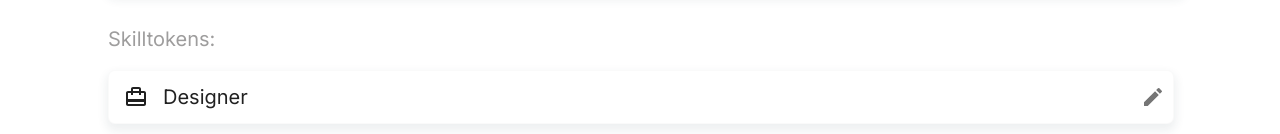
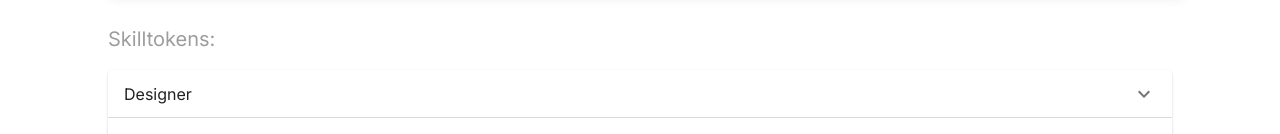
Before and after one commit to NorthShine/client, a React (Create React App) app: page /#/profile in a window 1280 px wide. Shown: the part 662-796 px from the top of the page. Built offline with nearby package versions, Linux system fonts and the light colour scheme; the HTML template or start-up script is replaced by a standard one; a web font is replaced by a local one.

Commit message:
Updated profile

```diff
--- a/src/components/Profile/Profile.js
+++ b/src/components/Profile/Profile.js
@@ -1,10 +1,18 @@
-import { Container, Typography, Card, Stack, Tooltip, IconButton } from '@mui/material';
-import { Edit, CardTravel } from '@mui/icons-material';
+import {
+  Container,
+  Typography,
+  Card,
+  Stack,
+  Tooltip,
+  IconButton,
+  Accordion,
+  AccordionSummary,
+  AccordionDetails
+} from '@mui/material';
+import { Edit, CardTravel, ExpandMore } from '@mui/icons-material';
 import styles from './Profile.module.css';
 import { useSelector } from 'react-redux';
 import { useNavigate } from 'react-router-dom';
-
-import { Navigate } from 'react-router-dom';
 
 export const Profile = () => {
   const user = useSelector(state => state.user.user);
@@ -19,34 +27,58 @@ export const Profile = () => {
       </Container>
       <Container className={styles.image_wrapper}>
         <Container className={styles.aboutme__wrapper}>
-      <Typography className={styles.skill__token} variant="h6">О себе
+          <Typography className={styles.skill__token} variant="h6">
+            О себе
           </Typography>
-      <Card className={styles.aboutme__card} variant="outlined"> <Tooltip title="Редактировать">
+          <Card className={styles.aboutme__card} variant="outlined">
+            <Tooltip title="Редактировать">
               <IconButton className={styles.aboutme__editior} onClick={() => {}}>
                 <Edit />
               </IconButton>
-                </Tooltip></Card>
+            </Tooltip>
+          </Card>
         </Container>
         <Container className={styles.card__wrapper}>
           <Typography className={styles.skill__token} variant="h6">
             Skilltokens:
           </Typography>
-          {user.skillTokens.map(token => (
-            <Card className={styles.selected__card} key={token.id} variant="outlined">
-
-              <Stack className={styles.selected__icon} direction="row" spacing={5}>
-                <CardTravel />
-                <Typography className={styles.selected__speciality} variant="h6">
-                  {token.name}
+          {user.skillTokens.map(token => {
+            console.log(token.competences);
+            return (
+              <Accordion>
+                <AccordionSummary
+                  expandIcon={<ExpandMore />}
+                  aria-controls="panel1a-content"
+                  id={token.id}>
+                  <Typography>{token.name}</Typography>
+                </AccordionSummary>
+                <AccordionDetails>
+                  <Stack direction="column">
+                    {token.competences.map(item => {
+                      return (
+                        <Typography variant="p" key={item.id}>
+                          {`HTML (${item.level.name})`}
                         </Typography>
-                <Tooltip title="Редактировать">
-                <IconButton onClick={() => navigate(`/token/${token.id}`)}>
-                    <Edit />
-                  </IconButton>
-                </Tooltip>
+                      );
+                    })}
                   </Stack>
-            </Card>
-          ))}
+                </AccordionDetails>
+              </Accordion>
+            );
+            // <Card className={styles.selected__card} key={token.id} variant="outlined">
+            //   <Stack className={styles.selected__icon} direction="row" spacing={5}>
+            //     <CardTravel />
+            //     <Typography className={styles.selected__speciality} variant="h6">
+            //       {token.name}
+            //     </Typography>
+            //     <Tooltip title="Редактировать">
+            //       <IconButton onClick={() => navigate(`/token/${token.id}`)}>
+            //         <Edit />
+            //       </IconButton>
+            //     </Tooltip>
+            //   </Stack>
+            // </Card>
+          })}
         </Container>
       </Container>
     </Container>
--- a/src/components/SkillToken/SkillToken.js
+++ b/src/components/SkillToken/SkillToken.js
@@ -4,7 +4,7 @@ import { useDispatch, useSelector } from 'react-redux';
 import { useParams } from 'react-router-dom';
 import { setSkillToken } from '../../store/reducers/skillToken/skillTokenReducer';
 import { updateUserSkillToken } from '../../store/reducers/user/userSlice';
-import { Container, Button } from '@mui/material';
+import { Container, Button, Typography } from '@mui/material';
 import { Save } from '@mui/icons-material';
 
 export const SkillToken = () => {
```
Lines whose indentation alone changed are shown as unchanged.
